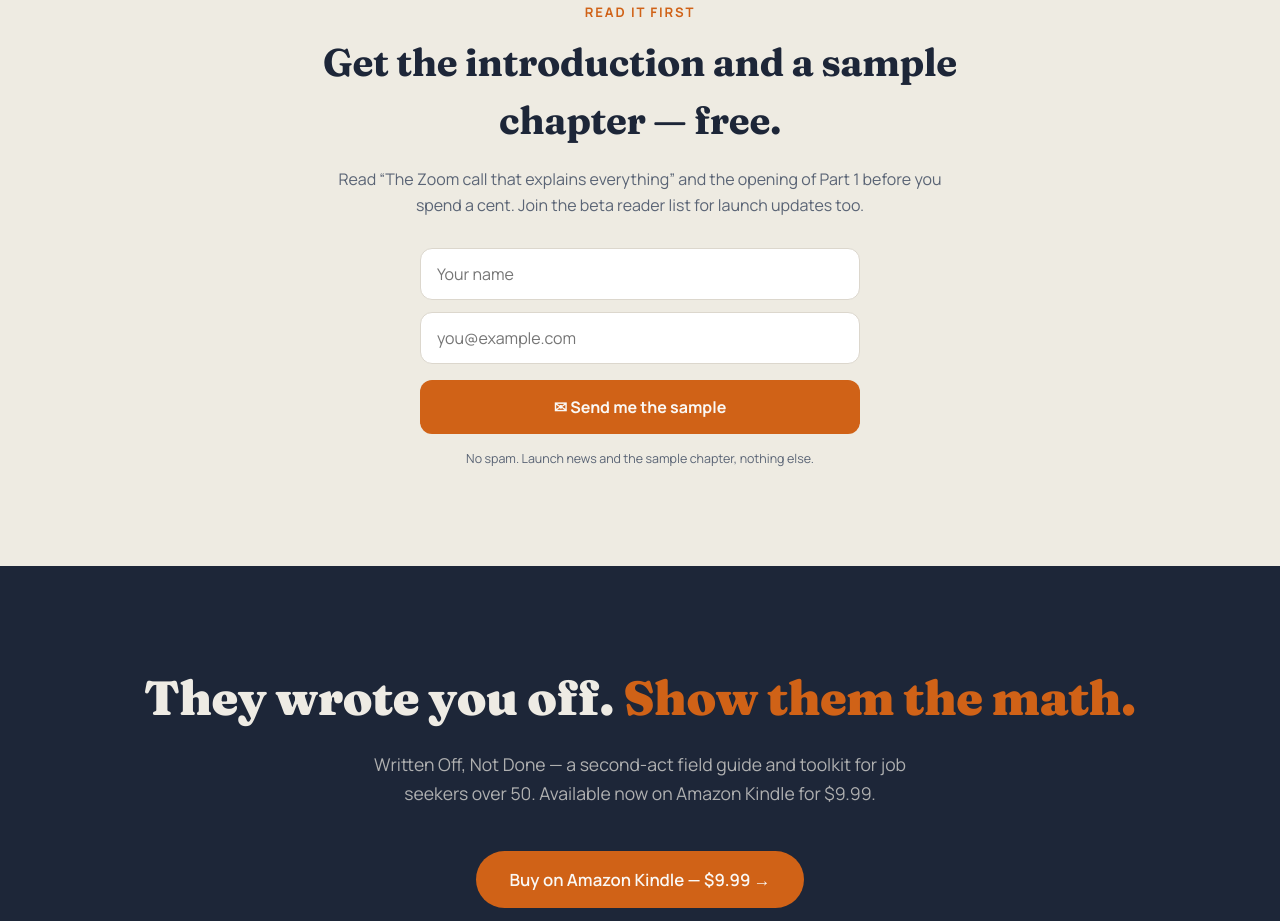
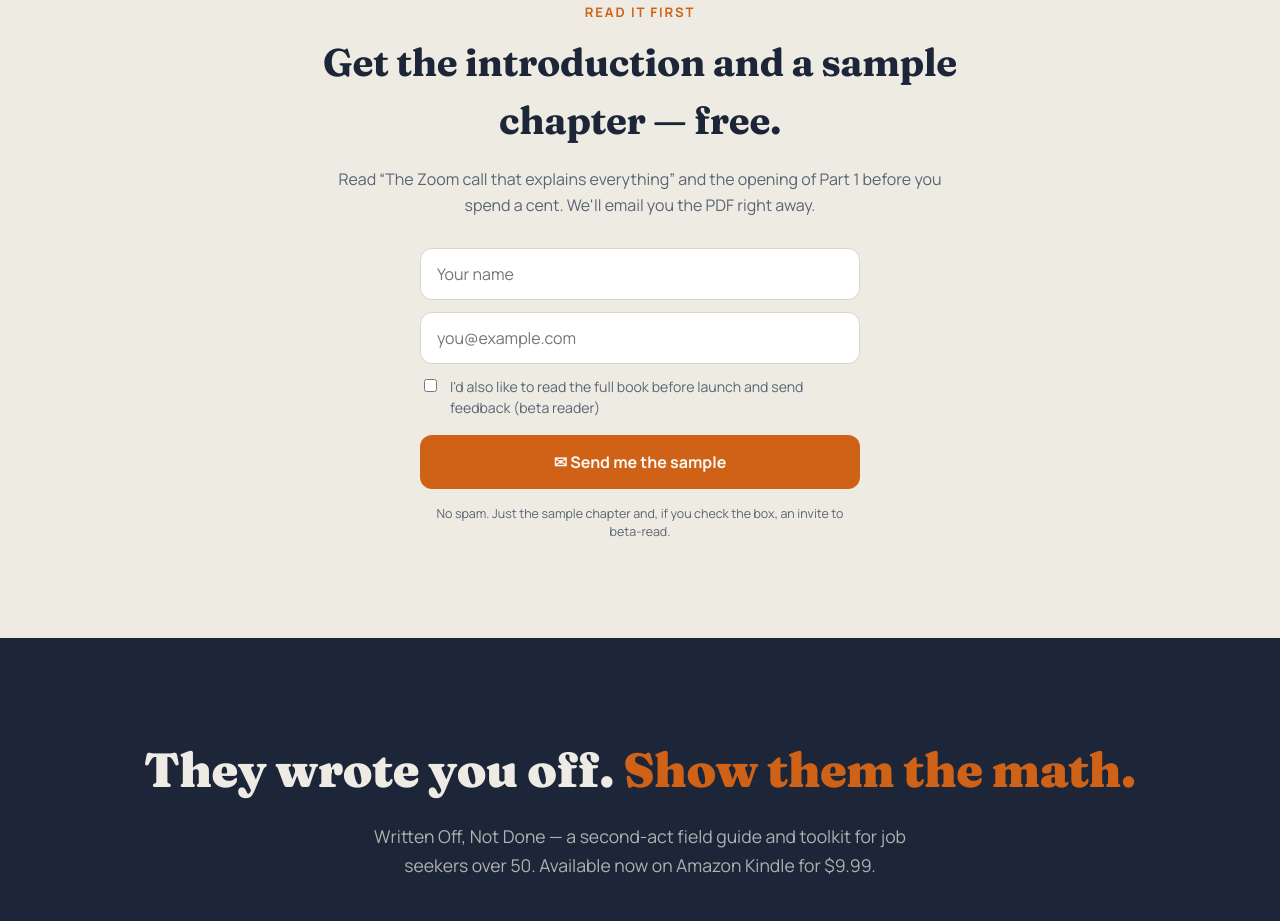
Before and after one commit to aleventkilic/writtenoffnotdone, a plain HTML site: page index.html in a window 1280 px wide. Shown: the part 3895-4816 px from the top of the page. Drawn offline with Linux system fonts and the light colour scheme.

Commit message:
Add files via upload

```diff
--- a/index.html
+++ b/index.html
@@ -286,11 +286,11 @@
     <div class="capture">
       <p class="kicker">Read it first</p>
       <h2 class="h2">Get the introduction and a sample chapter — free.</h2>
-      <p class="lede" style="margin-left:auto;margin-right:auto;">Read &ldquo;The Zoom call that explains everything&rdquo; and the opening of Part 1 before you spend a cent. Join the beta reader list for launch updates too.</p>
+      <p class="lede" style="margin-left:auto;margin-right:auto;">Read &ldquo;The Zoom call that explains everything&rdquo; and the opening of Part 1 before you spend a cent. We'll email you the PDF right away.</p>
 
       <div id="doneBox" class="done-box" style="display:none;">
         <svg width="22" height="22" viewBox="0 0 24 24" fill="none" stroke="var(--ember)" stroke-width="2"><path d="M22 11.08V12a10 10 0 1 1-5.93-9.14"/><polyline points="22 4 12 14.01 9 11.01"/></svg>
-        <span>You're on the list — watch your inbox.</span>
+        <span>Check your inbox — the sample's on its way.</span>
       </div>
 
       <form id="captureForm" class="capture-form" action="https://formsubmit.co/levent.kilic.contact@gmail.com" method="POST">
@@ -298,11 +298,16 @@
         <input type="hidden" name="_template" value="table" />
         <input type="hidden" name="_captcha" value="false" />
         <input type="hidden" name="_next" value="https://writtenoffnotdone.store/?sent=1#sample" />
+        <input type="hidden" name="_autoresponse" value="Thanks for your interest in Written Off, Not Done! Here's your free sample, the introduction and the opening of Part 1: https://writtenoffnotdone.store/files/sample-chapter.pdf&#10;&#10;Want the full book? It's on Amazon Kindle for $9.99: https://www.amazon.com/s?k=Written+Off+Not+Done+Ali+Levent+Kilic&#10;&#10;Already own it? Grab the free worksheets and checklists at https://writtenoffnotdone.store/toolkits.html&#10;&#10;— Ali Levent Kilic" />
         <input type="text" name="_honey" style="display:none" tabindex="-1" autocomplete="off" />
         <input id="fname" type="text" name="name" placeholder="Your name" maxlength="100" required />
         <input id="femail" type="email" name="email" placeholder="you@example.com" maxlength="255" required />
+        <label style="display:flex;align-items:flex-start;gap:10px;font-size:.88rem;color:var(--muted-foreground);cursor:pointer;">
+          <input type="checkbox" name="Wants to beta-read the full book" value="Yes — send the full draft for feedback" style="width:auto;margin-top:3px;flex:none;" />
+          <span>I'd also like to read the full book before launch and send feedback (beta reader)</span>
+        </label>
         <button type="submit">✉ Send me the sample</button>
-        <p class="fine">No spam. Launch news and the sample chapter, nothing else.</p>
+        <p class="fine">No spam. Just the sample chapter and, if you check the box, an invite to beta-read.</p>
       </form>
     </div>
   </div>
```
